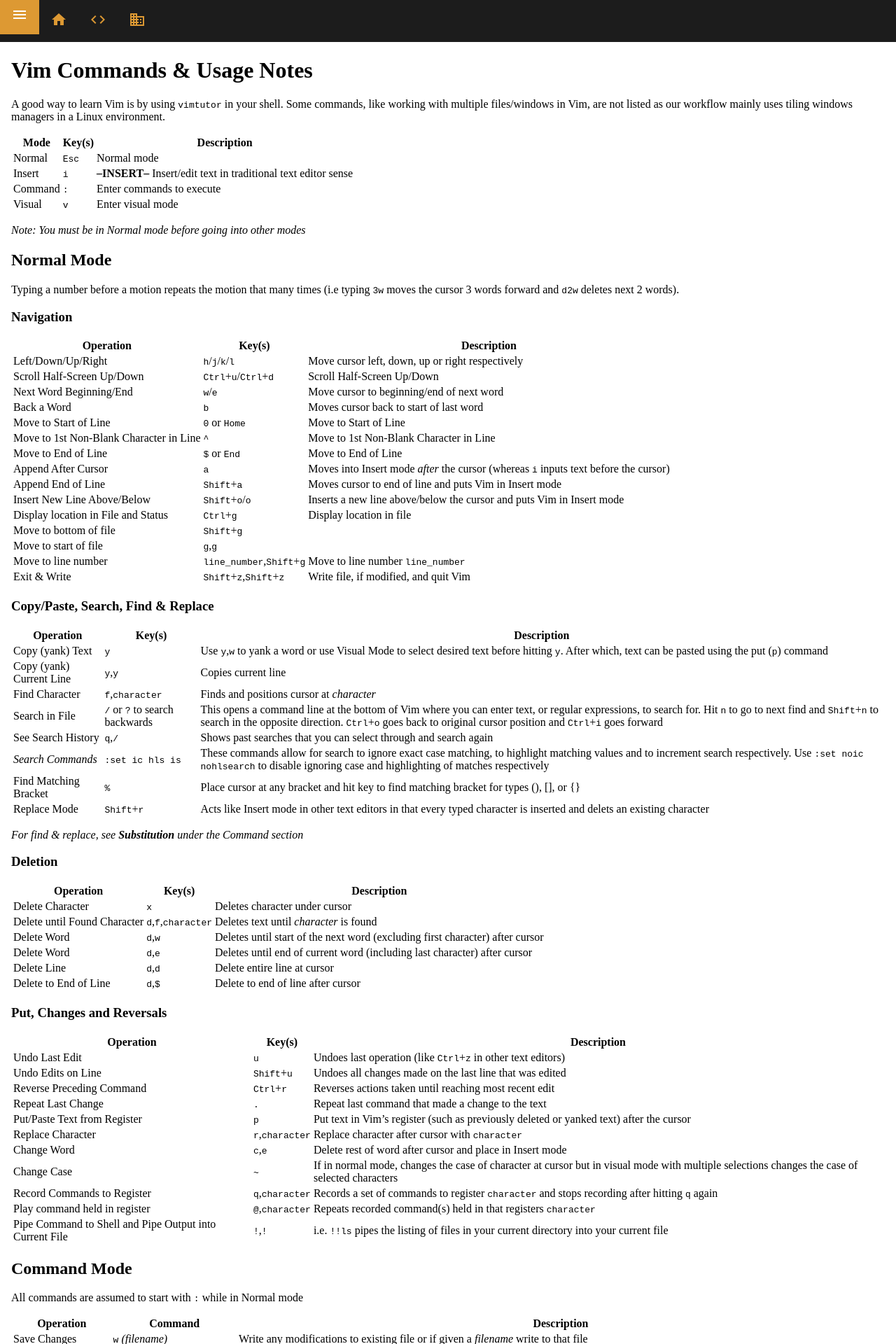
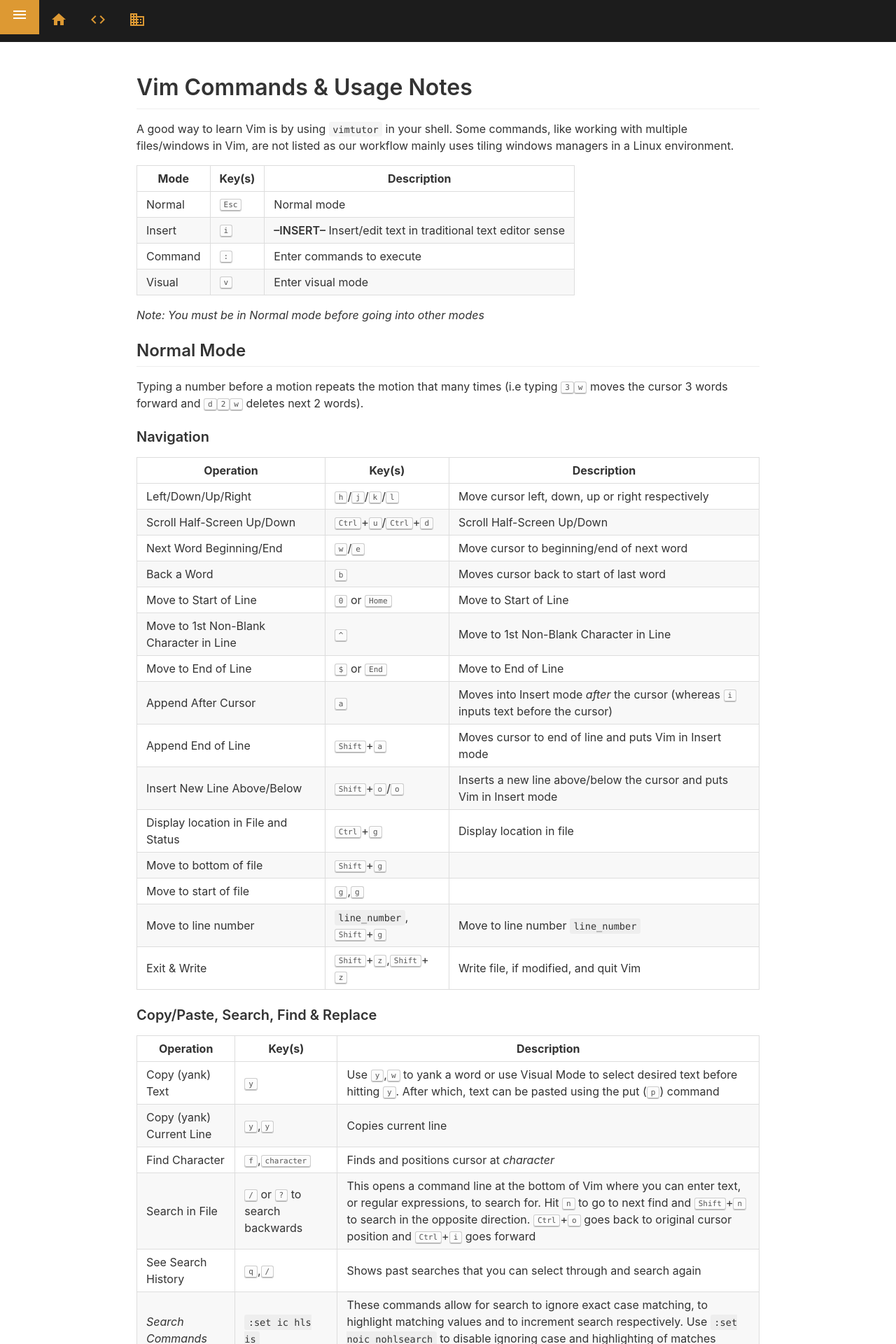
Before and after one commit to Gent-Systems/gent-systems-website, a Jekyll site: the page built from kb/programming/tools/VIM.md, in a window 1280 px wide. Shown: the top 1920 px of the page at 70% size. Built offline with Jekyll 4.4.1, drawn with Linux system fonts in a browser that asks for light colours.

Commit message:
edits to default layout

```diff
--- a/_layouts/default.html
+++ b/_layouts/default.html
@@ -11,6 +11,7 @@
     <meta name="viewport" content="width=device-width, initial-scale=1">
 
     <link rel="stylesheet" href="/css/w3.css">
+    <link rel="stylesheet" href="/css/github-markdown.css">
     <link href="https://fonts.googleapis.com/icon?family=Material+Icons" rel="stylesheet">
 </head>
 
@@ -71,8 +72,13 @@
     <div class="w3-overlay w3-animate-opacity" onclick="w3_close()" style="cursor:pointer" id="myOverlay"></div>
 
     <div class="w3-container">
-
-        {{ content }}
+        <article class="markdown-body" style="box-sizing: border-box;
+				min-width: 200px;
+				max-width: 980px;
+				margin: 0 auto;
+				padding: 45px;">
+           {{ content }}
+        </article>
 
         <div class="w3-center">
             <ul class="w3-pagination">
```
